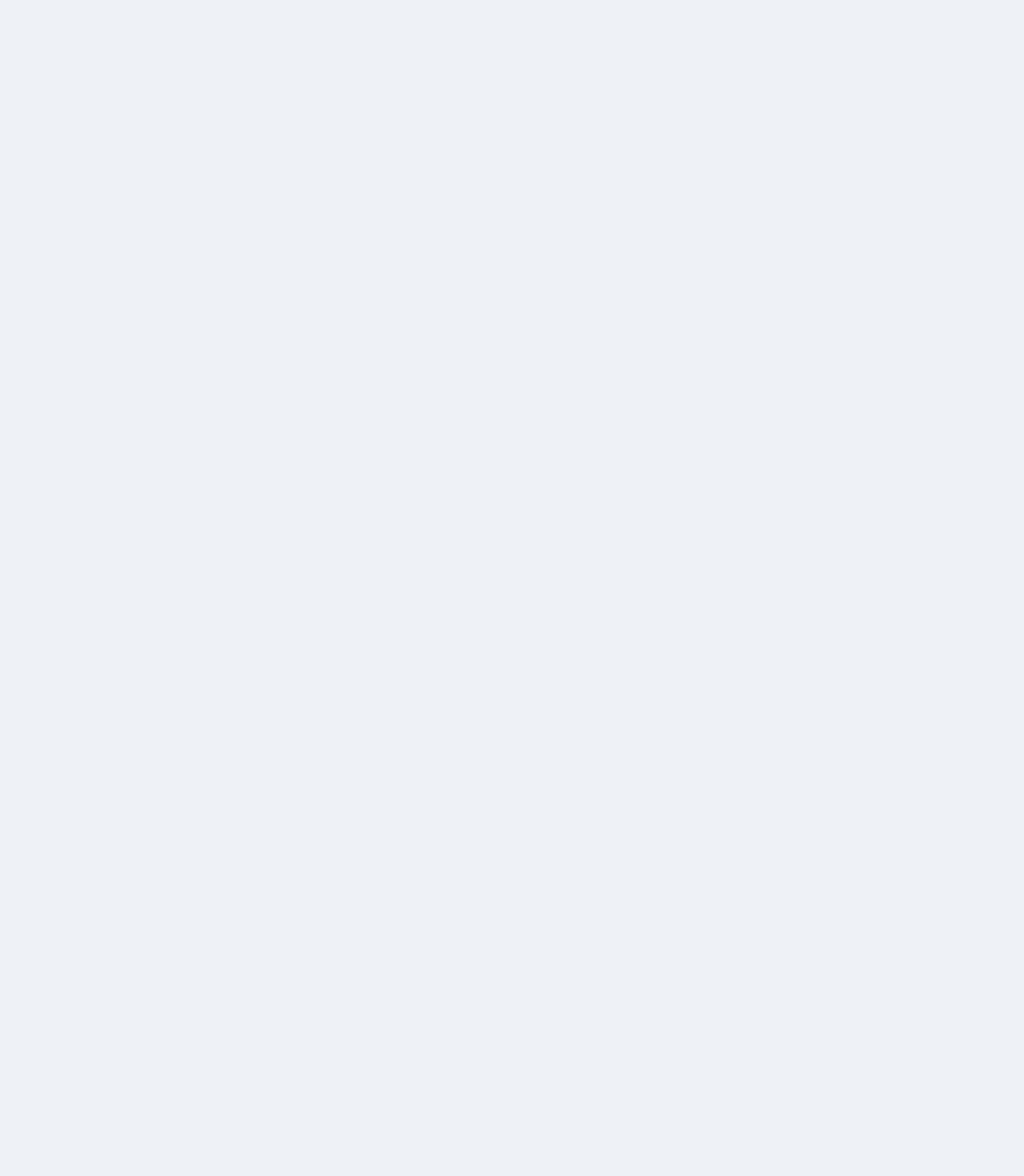
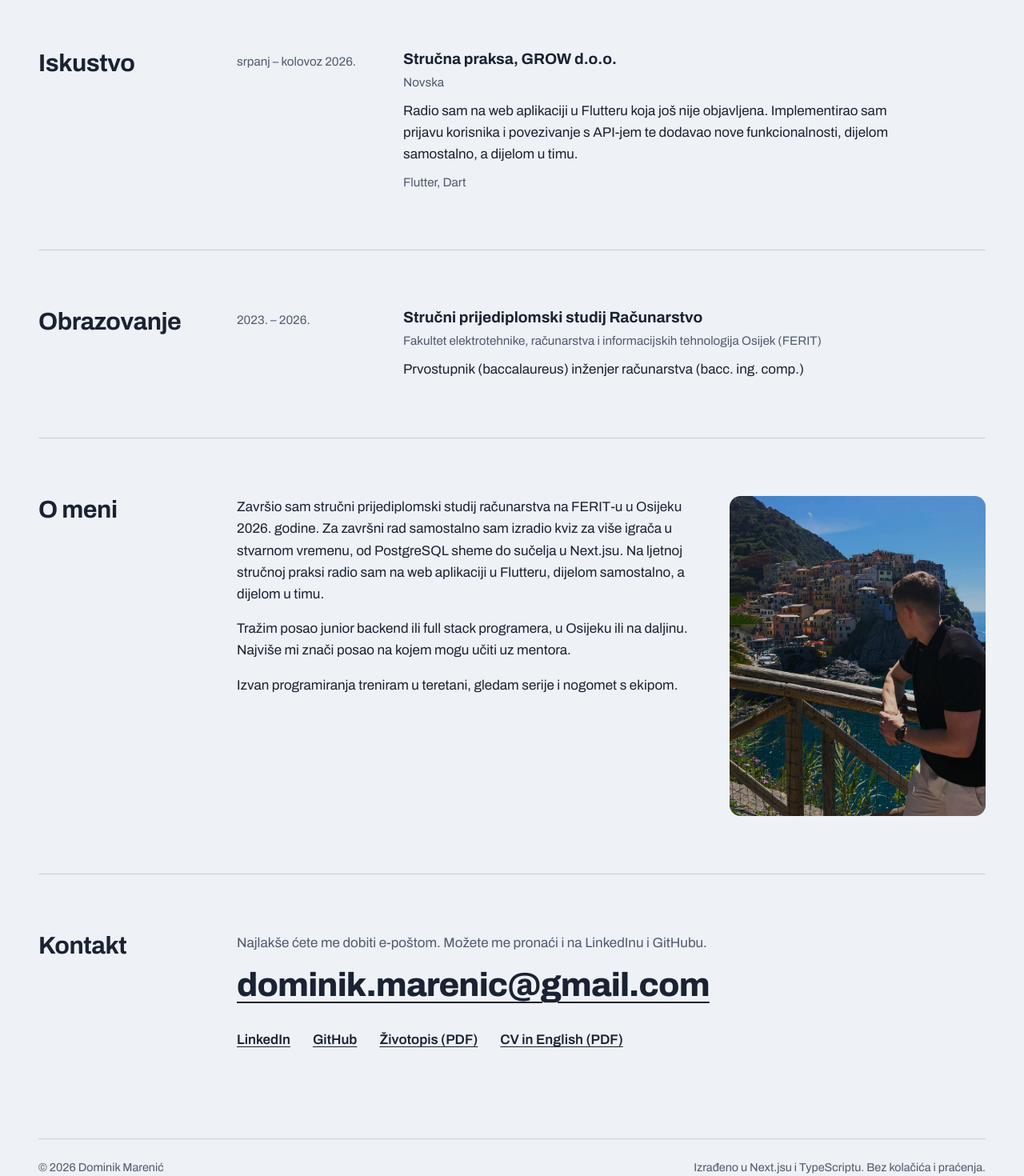
Before and after one commit to dmarenic/portfolio, a Next.js app: page /hr in a window 1280 px wide. Shown: the part 3800-5270 px from the top of the page at 80% size. Before the commit the page ends 957 px from the top, so only its background shows below. Built offline with nearby package versions, Linux system fonts and the light colour scheme.

Commit message:
Add footer and assemble the home page
Order: hero, projects, skills, experience, education, about, contact.

```diff
--- a/src/app/[locale]/layout.tsx
+++ b/src/app/[locale]/layout.tsx
@@ -4,6 +4,7 @@ import { siteUrl, ui } from "@/content/site";
 import { archivo, jetbrainsMono } from "@/lib/fonts";
 import { isLocale, locales } from "@/lib/i18n";
 import { themeScript } from "@/lib/theme";
+import { Footer } from "@/components/Footer/Footer";
 import "../globals.css";
 
 // Build a static version of every page for each language. Any other value in
@@ -41,6 +42,7 @@ export default async function LocaleLayout({
           {ui.skipLink[locale]}
         </a>
         {children}
+        <Footer locale={locale} />
       </body>
     </html>
   );
--- a/src/app/[locale]/page.tsx
+++ b/src/app/[locale]/page.tsx
@@ -5,6 +5,11 @@ import { isLocale } from "@/lib/i18n";
 import { pageAlternates } from "@/lib/metadata";
 import { Header } from "@/components/Header/Header";
 import { Hero } from "@/components/Hero/Hero";
+import { Projects } from "@/components/Projects/Projects";
+import { Skills } from "@/components/Skills/Skills";
+import { Education, Experience } from "@/components/Timeline/Timeline";
+import { About } from "@/components/About/About";
+import { Contact } from "@/components/Contact/Contact";
 
 export async function generateMetadata({
   params,
@@ -28,6 +33,12 @@ export default async function HomePage({ params }: PageProps<"/[locale]">) {
       <Header locale={locale} path="/" />
       <main id="main">
         <Hero locale={locale} />
+        <Projects locale={locale} />
+        <Skills locale={locale} />
+        <Experience locale={locale} />
+        <Education locale={locale} />
+        <About locale={locale} />
+        <Contact locale={locale} />
       </main>
     </>
   );
--- /dev/null
+++ b/src/components/Footer/Footer.module.css
@@ -0,0 +1,14 @@
+.footer {
+  padding-block: 2rem 2.5rem;
+  color: var(--muted);
+  font-size: 0.9rem;
+}
+
+.inner {
+  display: flex;
+  flex-wrap: wrap;
+  justify-content: space-between;
+  gap: 0.5rem 2rem;
+  padding-top: 1.5rem;
+  border-top: 1px solid var(--line);
+}
--- /dev/null
+++ b/src/components/Footer/Footer.tsx
@@ -0,0 +1,21 @@
+import { footer, profile } from "@/content/site";
+import type { Locale } from "@/lib/i18n";
+import styles from "./Footer.module.css";
+
+// Pages are built ahead of time, so this is the year of the last build.
+const year = new Date().getFullYear();
+
+export function Footer({ locale }: { locale: Locale }) {
+  return (
+    <footer className={styles.footer}>
+      <div className="container">
+        <div className={styles.inner}>
+          <p>
+            © {year} {profile.name}
+          </p>
+          <p>{footer.builtWith[locale]}</p>
+        </div>
+      </div>
+    </footer>
+  );
+}
```
